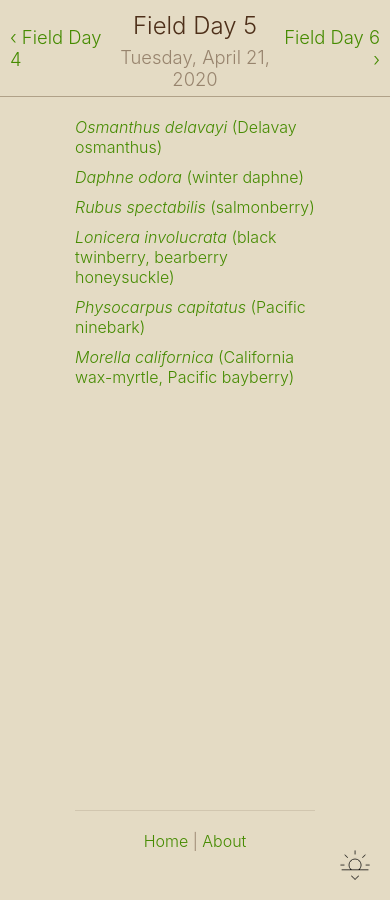
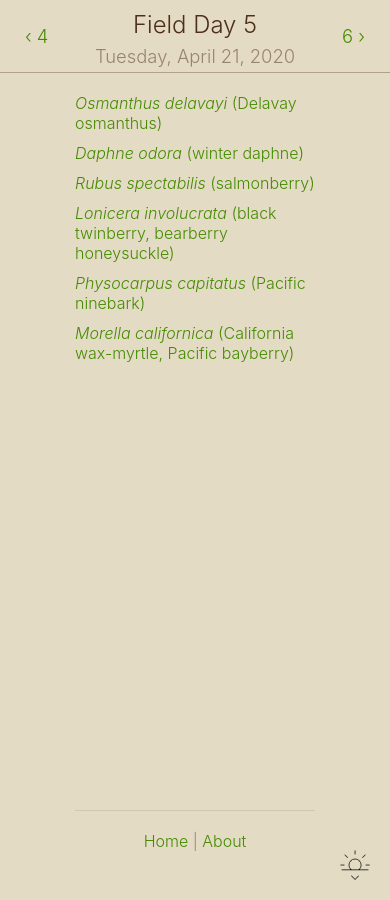
Before and after one commit to shaheenp/mygreeneyed, a Jekyll site: the page built from field-days/05.html, in a window 390 px wide. Built offline with Jekyll 4.4.1, drawn with Linux system fonts in a browser that asks for light colours.

Commit message:
collapse field days nav on mobile

```diff
--- a/_layouts/field_day.html
+++ b/_layouts/field_day.html
@@ -11,7 +11,8 @@
                 {% assign prevFieldDayPage = site.pages | where: "title", prevFieldDay | first %}
                 <span>
                     {% if prevFieldDayPage %}
-                    <a href="{{ prevFieldDayPage.url | relative_url }}">&lsaquo; {{ prevFieldDayPage.title }}</a>
+                    <a id="prev-page" href="{{ prevFieldDayPage.url | relative_url }}">&lsaquo; {{ prevFieldDayPage.title }}</a>
+                    <a id="prev-page-mobile" href="{{ prevFieldDayPage.url | relative_url }}">&lsaquo; {{ prevNum }}</a>
                     {% endif %}
                 </span>
                 <div class="nav-center">
@@ -23,7 +24,8 @@
                 {% assign nextFieldDayPage = site.pages | where: "title", nextFieldDay | first %}
                 <span>
                     {% if nextFieldDayPage %}
-                    <a href="{{ nextFieldDayPage.url | relative_url }}">{{ nextFieldDayPage.title }} &rsaquo;</a>
+                    <a id="next-page" href="{{ nextFieldDayPage.url | relative_url }}">{{ nextFieldDayPage.title }} &rsaquo;</a>
+                    <a id="next-page-mobile" href="{{ nextFieldDayPage.url | relative_url }}">{{ nextNum }} &rsaquo;</a>
                     {% endif %}
                 </span>
             </div>
--- a/css/main.css
+++ b/css/main.css
@@ -30,7 +30,7 @@ nav {
     top: 0px;
     z-index: 9999;
     font-size: 1.15em;
-    padding: 6px 10px;
+    padding: 5px;
 }
 
 nav.field-day {
@@ -69,6 +69,10 @@ div.navbar > span:not(.main-title) {
 
 div.navbar > span:not(.main-title):last-child {
     text-align: right;
+}
+
+#prev-page-mobile, #next-page-mobile {
+    display: none;
 }
 
 #container {
@@ -260,7 +264,20 @@ ul.posts li + li {
 
 @media only screen and (max-width: 1070px) {
     nav > div.navbar {
+        max-width: calc(100% - 40px);
         width: 750px;
+    }
+
+    div.navbar > span:not(.main-title) {
+        width: 40px;
+    }
+
+    #prev-page, #next-page {
+        display: none;
+    }
+
+    #prev-page-mobile, #next-page-mobile {
+        display: initial;
     }
 
     main {
```
